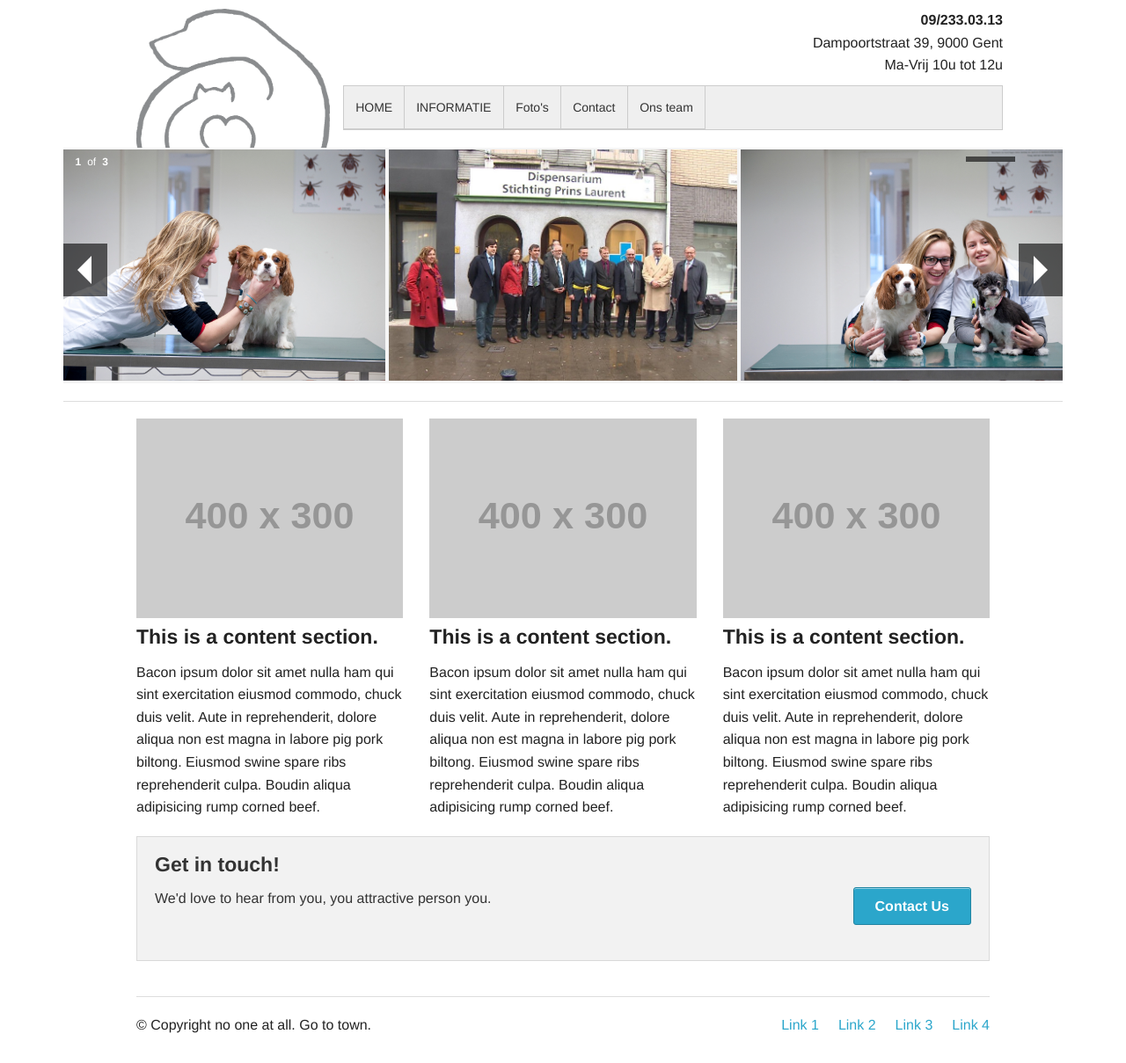
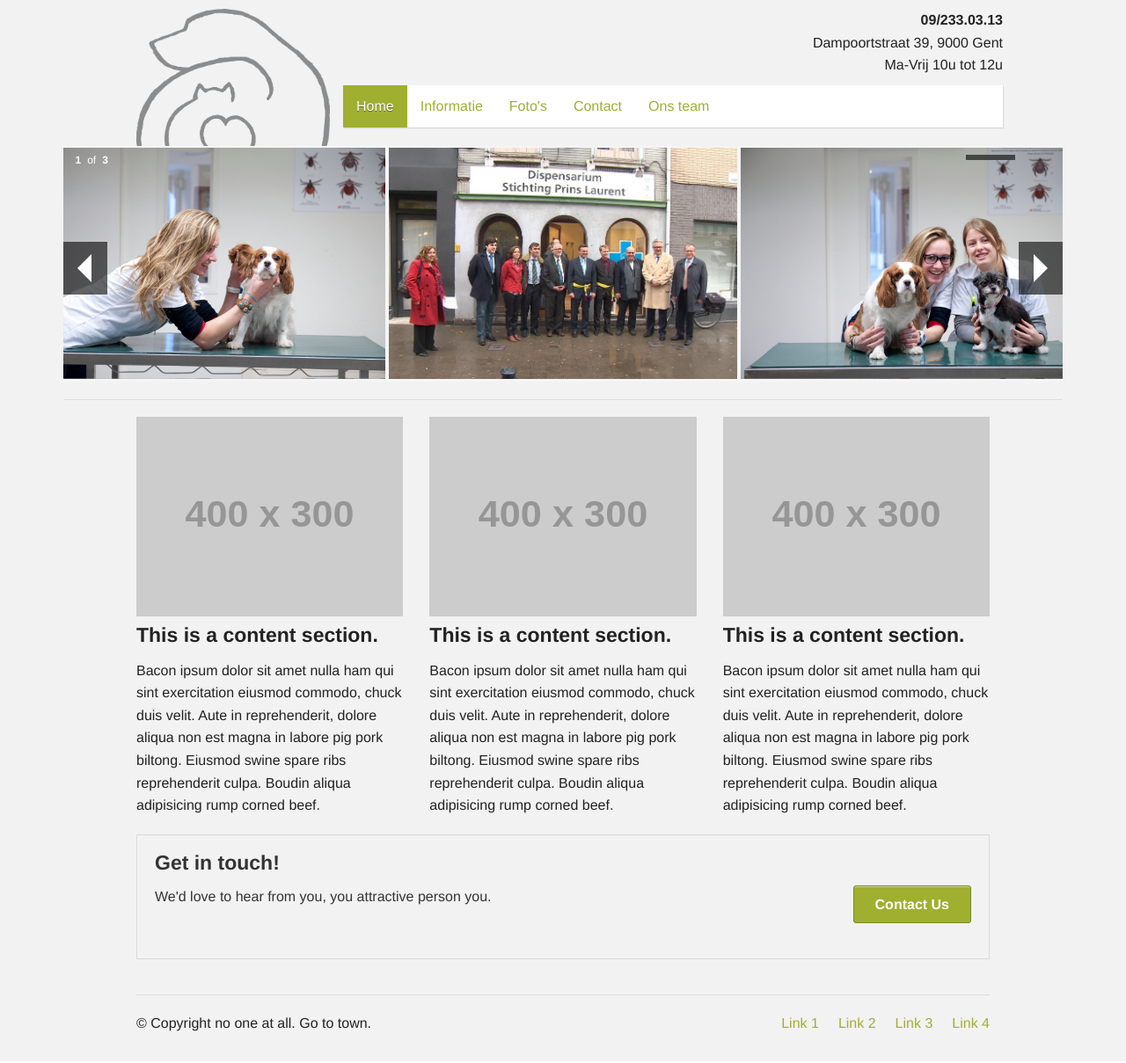
Before and after one commit to drhoet/dierendispensarium, a plain HTML site: page index.html in a window 1280 px wide. Shown: the whole page at 88% size. Drawn offline with Linux system fonts and the light colour scheme; placeholder pictures from the web are drawn by us.

Commit message:
Layouting of menu

```diff
--- a/index.html
+++ b/index.html
@@ -25,30 +25,28 @@
 					</p>
 				</div>
 				<div id="menu" class="row">
-					<div class="section-container horizontal-nav" data-section="horizontal-nav" data-options="one_up: false;">
-						<section>
-							<p class="title" data-section-title><a href="#part1">HOME</a></p>
-						</section>
-						<section>
-							<p class="title" data-section-title><a href="#part2">INFORMATIE</a></p>
-							<div class="content" data-section-content>
-								<ul class="side-nav">
-									<li><a href="#">Voorwaarden</a></li>
-									<li><a href="#">Nuttige links</a></li>
-									<li><a href="#">Dierenweetjes</a></li>
-								</ul>
-							</div>
-						</section>
-						<section>
-							<p class="title" data-section-title><a href="#part3">Foto's</a></p>
-						</section>
-						<section>
-							<p class="title" data-section-title><a href="#part4">Contact</a></p>
-						</section>
-						<section>
-							<p class="title" data-section-title><a href="#part5">Ons team</a></p>
-						</section>
-					</div>
+					<ul class="main-menu">
+						<li class="active">
+							<a href="#part1"><span>Home</span></a>
+						</li>
+						<li class="parent">
+							<a href="#part2"><span>Informatie</span></a>
+							<ul>
+								<li><a href="#"><span>Voorwaarden</a></span></li>
+								<li><a href="#"><span>Nuttige links</a></span></li>
+								<li><a href="#"><span>Dierenweetjes</a></span></li>
+							</ul>
+						</li>
+						<li>
+							<a href="#part3"><span>Foto's</span></a>
+						</li>
+						<li>
+							<a href="#part4"><span>Contact</span></a>
+						</li>
+						<li>
+							<a href="#part5"><span>Ons team</span></a>
+						</li>
+					</ul>
 				</div>
 			</div>
 		</div>
--- a/sass/_settings.scss
+++ b/sass/_settings.scss
@@ -28,7 +28,7 @@ $em-base: 16px !default;
 
 $default-float: left;
 
-// $body-bg: #fff;
+$body-bg: darken(#fff, 5%);
 // $body-font-color: #222;
 // $body-font-family: "Helvetica Neue", "Helvetica", Helvetica, Arial, sans-serif;
 // $body-font-weight: normal;
@@ -45,6 +45,7 @@ $default-float: left;
 // Colors
 
 // $primary-color: #2ba6cb;
+$primary-color: #9faf30;
 // $secondary-color: #e9e9e9;
 // $alert-color: #c60f13;
 // $success-color: #5da423;
--- a/sass/app.scss
+++ b/sass/app.scss
@@ -7,8 +7,14 @@
 // Comment out this import if you are customizing you imports below
 @import "foundation";
 
-$site-green-highlight: #4a9b10;
-$site-green: #28520a;
+// compass mixins
+@import "compass/css3";
+
+$site-green-highlight: #b3c341;
+$site-green: #9faf30;
+//$site-green-selected: #97ab61;
+$site-green-selected: #7b8725;
+$divider: emCalc(10px);
 
 img.orbit-image {
 	/*border: 2px green solid;*/
@@ -25,7 +31,7 @@ img.orbit-image {
 }
 
 body {
-	margin: emCalc(10px);
+	padding: $divider;
 }
 div#banner {
 	max-width: $row-width * (7/6);
@@ -36,7 +42,60 @@ div#logo {
 }
 
 #infobox {
-	margin-bottom: emCalc(10px);
+	margin-bottom: $divider;
 	text-align: right;
 	width: 100%;
 }
+
+div#menu {
+	background-color: #fff;
+	margin-bottom: $divider;
+	@include box-shadow(rgba(0, 0, 0, 0.1) 1px 1px 1px 0px);
+}
+
+@mixin main-menu-active() {
+	color: #fff;
+	background-color: $primary-color;
+	@include text-shadow(0 1px 0 rgba(0,0,0,0.4));
+}
+
+ul.main-menu {
+	li {
+		float: left;
+		list-style-type: none;
+		padding: 0;
+		margin: 0;
+		position: relavite;
+		a {
+			padding: 12px 15px;
+			line-height: 24px;
+			display: block;
+		}
+		ul {
+			visibility: hidden;
+			opacity: 0;
+			position: absolute;
+			margin: 0;
+			padding: 0;
+			width: 200px;
+			li {
+				width: 100%;
+			}
+		}
+	}
+	li.active {
+		a {
+			@include main-menu-active;
+		}
+	}
+	li:hover {
+		a {
+			@include main-menu-active;
+		}
+		ul {
+			visibility: visible;
+			opacity: 1;
+			z-index: 999;
+		}
+	}
+}
```
Also changed, not shown: stylesheets/app.css.
